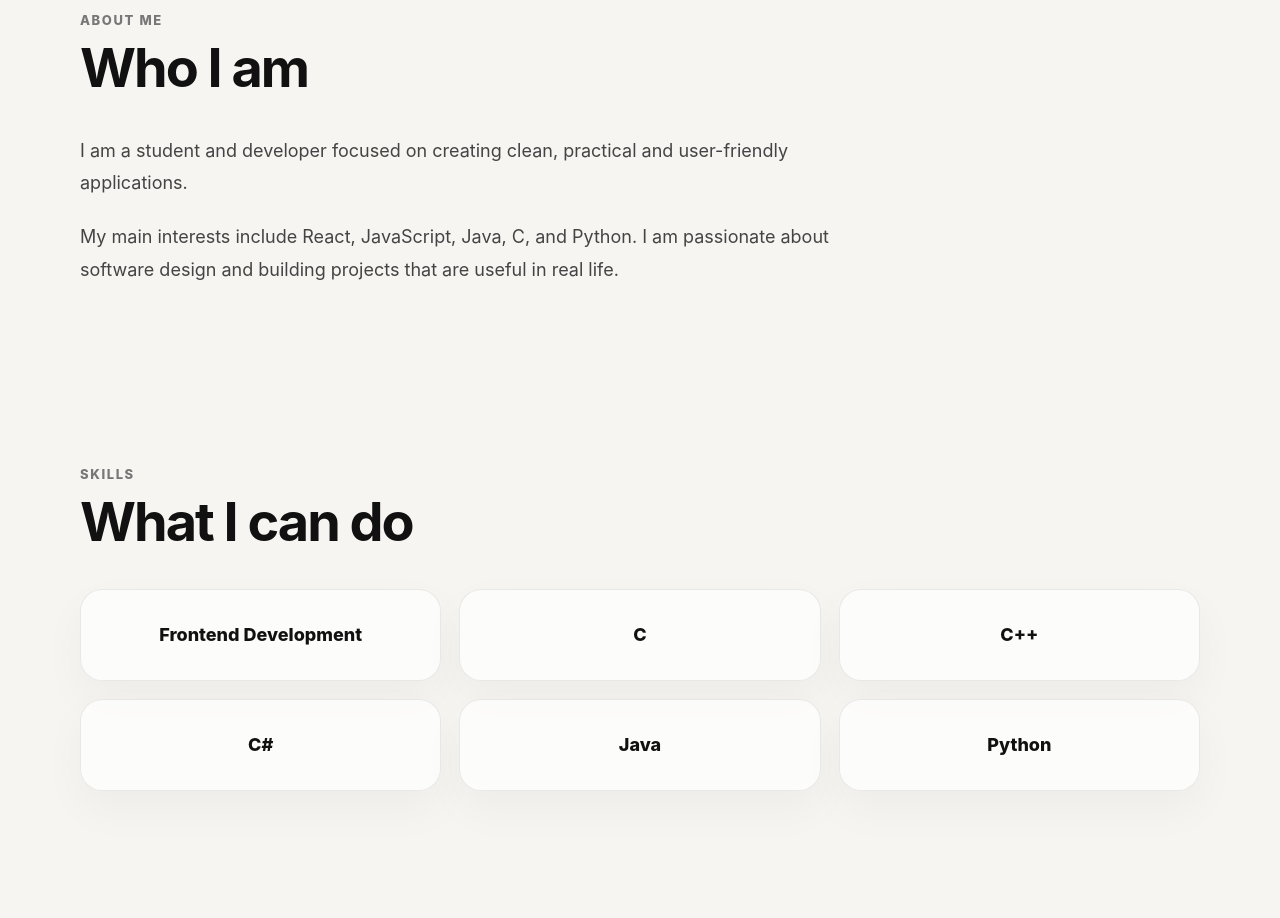
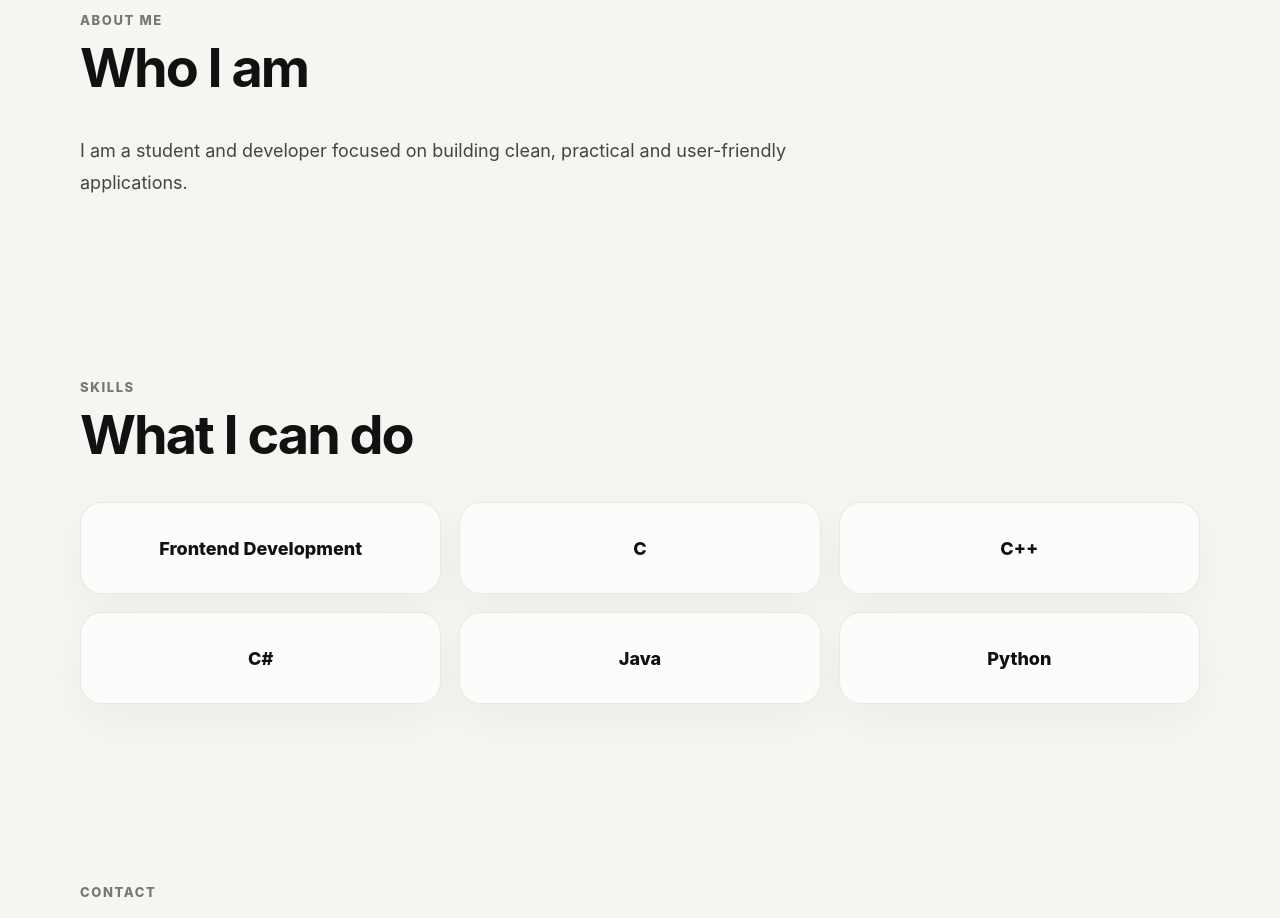
Before and after one commit to Shkaf77/Portfolio_web, a React (Vite) app: page /about in a window 1280 px wide. Shown: the part 840-1758 px from the top of the page. Built offline with nearby package versions, Linux system fonts and the light colour scheme.

Commit message:
Сhanges in About.css

```diff
--- a/src/components/About.jsx
+++ b/src/components/About.jsx
@@ -1,20 +1,15 @@
 function About() {
     return (
-        <section id="about" className="section">
-            <div className="section-header">
-                <p className="section-label">About me</p>
+      <section id = "about" className = "section">
+        <div className = "section-header">
+          <p className = "section-label">About me</p>
           <h2>Who I am</h2>
         </div>
 
-            <div className="about-content">
+        <div className = "about-content">
           <p>
-                    I am a student and developer focused on creating clean, practical and
+            I am a student and developer focused on building clean, practical and
             user-friendly applications.
-                </p>
-
-                <p>
-                    My main interests include React, JavaScript, Java, C, and Python. I am passionate about
-                    software design and building projects that are useful in real life.
           </p>
         </div>
       </section>
```
Lines whose indentation alone changed are shown as unchanged.
